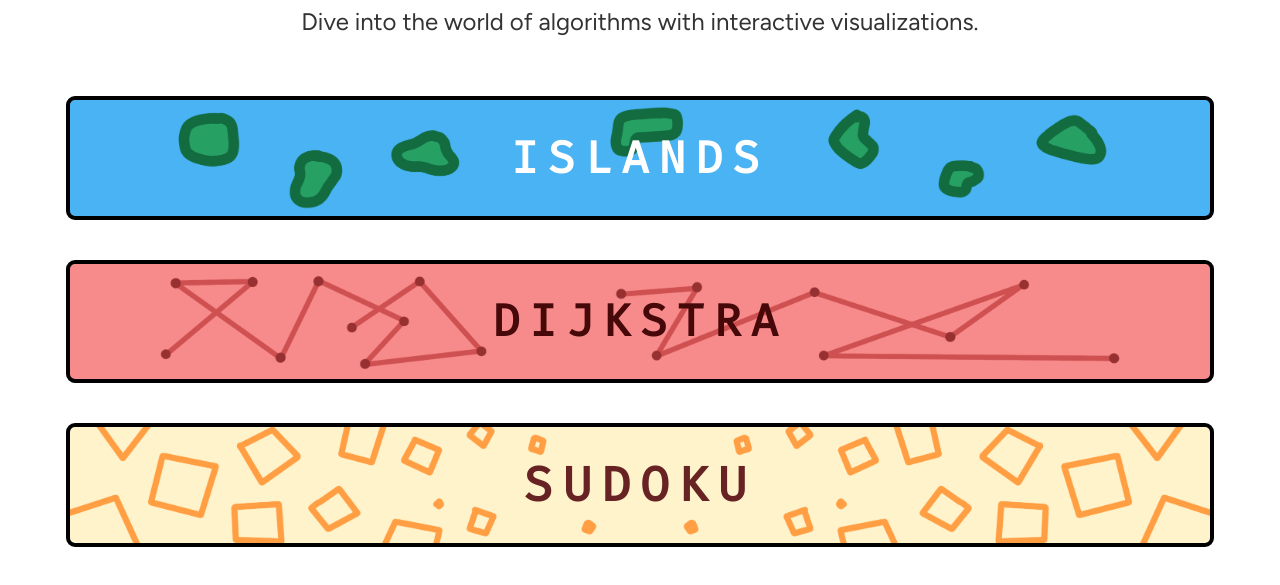
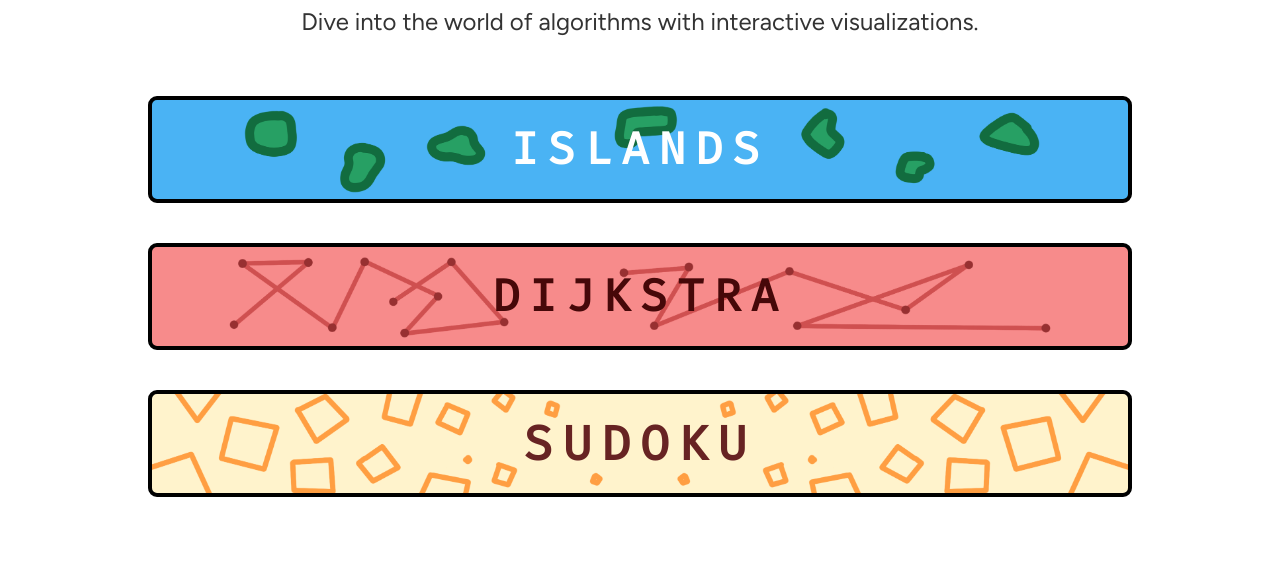
Before and after one commit to DarkLord0708/Algo-World, a plain HTML site: page index.html in a window 1280 px wide. Shown: the part 127-712 px from the top of the page. Drawn offline with Linux system fonts and the light colour scheme.

Commit message:
made minor changes

```diff
--- a/style.css
+++ b/style.css
@@ -67,7 +67,7 @@ h1 {
 }
 .card1{
   border-radius: 10px;
-  width:140%;
+  width:120%;
   height: 80%;
   margin: 20px 0;
   display: flex;
@@ -81,7 +81,7 @@ h1 {
 
 .card2{
   border-radius: 10px;
-  width:140%;
+  width:120%;
   height: 80%;
   margin: 20px 0;
   display: flex;
@@ -95,7 +95,7 @@ h1 {
 
 .card3 {
   border-radius: 10px;
-  width: 140%;
+  width: 120%;
   height: 80%;
   margin: 20px 0;
   display: flex;
```
